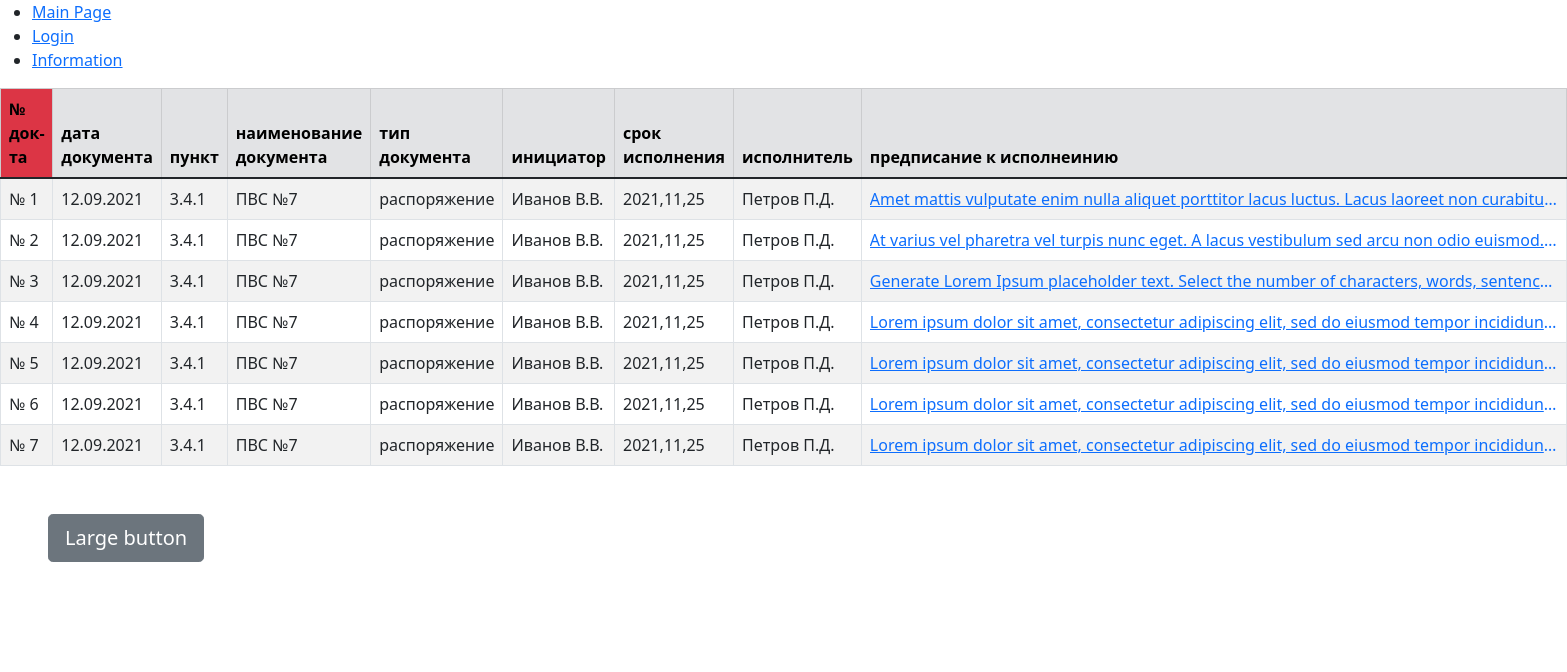
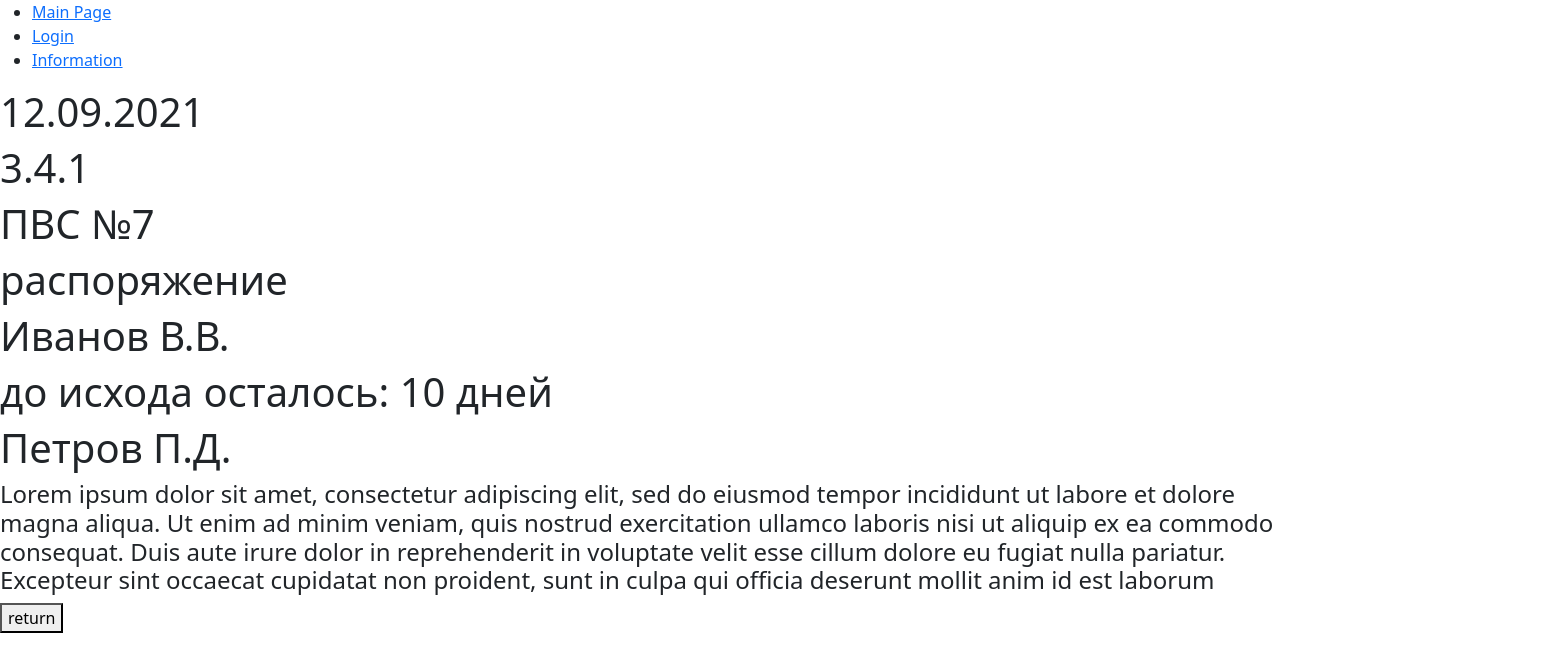
Before and after one commit to Oskaorka/Control-Ececute-Doc, a React (Create React App) app: page /67rdca3eeb7f6fgeed4718123 in a window 1280 px wide. Shown: the top 672 px of the page, 1567 px wide, since content can reach past the window. Built offline with nearby package versions, Linux system fonts and the light colour scheme.

Commit message:
tracer doc

```diff
--- a/src/App.js
+++ b/src/App.js
@@ -1,11 +1,9 @@
 import React from "react";
-// import TableDoc from "./components/layout/tableDoc";
-// import Raport from "react-router-dom";
 import Information from "./components/layout/information";
 import Login from "./components/layout/login";
 import NavBar from "./components/navBar";
 import { Switch, Route } from "react-router-dom";
-import Raport from "./components/raport";
+import RaportList from "./components/raportList";
 
 function App() {
   return (
@@ -17,16 +15,11 @@ function App() {
         <Route
           exact
           path="/:id?"
-          component={Raport}
-          // component={TableDoc}
-          // render={(props) => <TableDoc {...props} />}
-          render={(props) => <Raport {...props} />}
+          component={RaportList}
+          render={(props) => <RaportList {...props} />}
         />
       </Switch>
     </>
   );
 }
-// path="/users/:_id?"
-// component={UserPage}
-// render={(props) => <UserPage {...props} />}
 export default App;
--- a/src/components/fakeApi/lListPerson.js
+++ b/src/components/fakeApi/lListPerson.js
@@ -1,4 +1,4 @@
-const docTasks = [
+const docData = [
   {
     id: "67rdca3eeb7f6fgeed471817",
     "date doc": "12.09.2021",
@@ -6,7 +6,7 @@ const docTasks = [
     "name doc": "ПВС №7",
     "type doc": "распоряжение",
     "name initiator": "Иванов В.В.",
-    "period of execution": "2021,11,25",
+    "period of execution": "2021,12,31",
     "name executor": "Петров П.Д.",
     "execution order":
       " Amet mattis vulputate enim nulla aliquet porttitor lacus luctus. Lacus laoreet non curabitur gravida arcu ac tortor. Arcu odio ut sem nulla pharetra diam sit amet nisl. Viverra justo nec ultrices dui sapien eget mi proin. Mi proin sed libero enim sed. Ultrices gravida dictum fusce ut placerat orci nulla pellentesque. Viverra justo nec ultrices dui sapien eget mi. Elementum curabitur vitae nunc sed velit. Viverra mauris in aliquam sem.",
@@ -18,7 +18,7 @@ const docTasks = [
     "name doc": "ПВС №7",
     "type doc": "распоряжение",
     "name initiator": "Иванов В.В.",
-    "period of execution": "2021,11,25",
+    "period of execution": "2021,10,07",
     "name executor": "Петров П.Д.",
     "execution order":
       " At varius vel pharetra vel turpis nunc eget. A lacus vestibulum sed arcu non odio euismod. Quam elementum pulvinar etiam non quam lacus suspendisse faucibus. Varius sit amet mattis vulputate enim nulla aliquet porttitor lacus. Vel pharetra vel turpis nunc eget lorem dolor sed",
@@ -30,7 +30,7 @@ const docTasks = [
     "name doc": "ПВС №7",
     "type doc": "распоряжение",
     "name initiator": "Иванов В.В.",
-    "period of execution": "2021,11,25",
+    "period of execution": "2021,11,16",
     "name executor": "Петров П.Д.",
     "execution order":
       "Generate Lorem Ipsum placeholder text. Select the number of characters, words, sentences or paragraphs, and hit generate!",
@@ -42,7 +42,7 @@ const docTasks = [
     "name doc": "ПВС №7",
     "type doc": "распоряжение",
     "name initiator": "Иванов В.В.",
-    "period of execution": "2021,11,25",
+    "period of execution": "2021,10,25",
     "name executor": "Петров П.Д.",
     "execution order":
       "Lorem ipsum dolor sit amet, consectetur adipiscing elit, sed do eiusmod tempor incididunt ut labore et dolore magna aliqua. Blandit aliquam etiam erat velit. Tempor orci dapibus ultrices in iaculis nunc sed augue. Semper viverra nam libero justo laoreet sit amet cursus. Velit aliquet sagittis id consectetur purus. Id velit ut tortor pretium viverra suspendisse potenti nullam ac. Quisque egestas diam in arcu cursus euismod quis viverra nibh. Venenatis lectus magna fringilla urna. Consequat mauris nunc congue nisi. Aliquet porttitor lacus luctus accumsan tortor posuere ac ut. Vulputate eu scelerisque felis imperdiet proin. Quis lectus nulla at volutpat diam ut. Libero justo laoreet sit amet cursus sit amet dictum. Purus semper eget duis at tellus at urna condimentum. Leo a diam sollicitudin tempor id eu nisl nunc. Ut sem nulla pharetra diam sit amet nisl suscipit adipiscing. Lorem dolor sed viverra ipsum. Ut sem nulla pharetra diam sit amet nisl suscipit. Diam quis enim lobortis scelerisque fermentum.",
@@ -54,7 +54,7 @@ const docTasks = [
     "name doc": "ПВС №7",
     "type doc": "распоряжение",
     "name initiator": "Иванов В.В.",
-    "period of execution": "2021,11,25",
+    "period of execution": "2023,05,25",
     "name executor": "Петров П.Д.",
     "execution order":
       "Lorem ipsum dolor sit amet, consectetur adipiscing elit, sed do eiusmod tempor incididunt ut labore et dolore magna aliqua. Tellus mauris a diam maecenas. Potenti nullam ac tortor vitae purus faucibus. Faucibus ornare suspendisse sed nisi. Eget dolor morbi non arcu risus. Tincidunt vitae semper quis lectus nulla at volutpat diam. Risus nullam eget felis eget nunc lobortis mattis. Sed felis eget velit aliquet. Orci a scelerisque purus semper. Dignissim sodales ut eu sem integer vitae justo. Leo vel fringilla est ullamcorper eget nulla facilisi. Duis at consectetur lorem donec. Quisque id diam vel quam elementum. Odio eu feugiat pretium nibh ipsum consequat.",
@@ -66,7 +66,7 @@ const docTasks = [
     "name doc": "ПВС №7",
     "type doc": "распоряжение",
     "name initiator": "Иванов В.В.",
-    "period of execution": "2021,11,25",
+    "period of execution": "2022,12,25",
     "name executor": "Петров П.Д.",
     "execution order":
       "Lorem ipsum dolor sit amet, consectetur adipiscing elit, sed do eiusmod tempor incididunt ut labore et dolore magna aliqua. Ut enim ad minim veniam, quis nostrud exercitation ullamco laboris nisi ut aliquip ex ea commodo consequat. Duis aute irure dolor in reprehenderit in voluptate velit esse cillum dolore eu fugiat nulla pariatur. Excepteur sint occaecat cupidatat non proident, sunt in culpa qui officia deserunt mollit anim id est laborum.",
@@ -78,11 +78,11 @@ const docTasks = [
     "name doc": "ПВС №7",
     "type doc": "распоряжение",
     "name initiator": "Иванов В.В.",
-    "period of execution": "2021,11,25",
+    "period of execution": "2021,10,15",
     "name executor": "Петров П.Д.",
     "execution order":
       "Lorem ipsum dolor sit amet, consectetur adipiscing elit, sed do eiusmod tempor incididunt ut labore et dolore magna aliqua. Ut enim ad minim veniam, quis nostrud exercitation ullamco laboris nisi ut aliquip ex ea commodo consequat. Duis aute irure dolor in reprehenderit in voluptate velit esse cillum dolore eu fugiat nulla pariatur. Excepteur sint occaecat cupidatat non proident, sunt in culpa qui officia deserunt mollit anim id est laborum",
   },
 ];
 
-export default docTasks;
+export default docData;
--- a/src/components/raport.jsx
+++ /dev/null
@@ -1,11 +0,0 @@
-import React from "react";
-import TableDoc from "./layout/tableDoc";
-import { useParams } from "react-router-dom";
-const Raport = () => {
-  const params = useParams();
-  const { id } = params;
-  console.log(id);
-  return params !== undefined ? <TableDoc /> : <h1>none</h1>;
-};
-
-export default Raport;
--- /dev/null
+++ b/src/components/raportData.jsx
@@ -0,0 +1,24 @@
+import React from "react";
+import { useHistory } from "react-router";
+import TimerCount from "./utils/timerCount";
+const RaportData = ({ data }) => {
+  const history = useHistory();
+  const returnTable = () => {
+    history.replace("/");
+  };
+  return (
+    <>
+      <h1>{data["date doc"]}</h1>
+      <h1>{data["punct doc"]}</h1>
+      <h1>{data["name doc"]}</h1>
+      <h1>{data["type doc"]}</h1>
+      <h1>{data["name initiator"]}</h1>
+      <h1>до исхода осталось: {TimerCount(data["period of execution"])}</h1>
+      <h1>{data["name executor"]}</h1>
+      <h4>{data["execution order"]}</h4>
+      <button onClick={() => returnTable()}>return</button>
+    </>
+  );
+};
+
+export default RaportData;
--- /dev/null
+++ b/src/components/raportList.jsx
@@ -0,0 +1,16 @@
+import React from "react";
+import TableDoc from "./layout/tableDoc";
+import { useParams } from "react-router-dom";
+import docData from "./fakeApi/lListPerson";
+import RaportData from "./raportData";
+const RaportList = () => {
+  const params = useParams();
+  const { id } = params;
+  const findeData = (id) => {
+    return docData.find((user) => user.id === id);
+  };
+  const user = findeData(id);
+  return user !== undefined ? <RaportData data={user} /> : <TableDoc />;
+};
+
+export default RaportList;
--- a/src/components/table/tableBody.jsx
+++ b/src/components/table/tableBody.jsx
@@ -1,44 +1,22 @@
 import React from "react";
 import TimerCount from "../utils/timerCount";
 import { Link } from "react-router-dom";
-import { useParams } from "react-router-dom";
-// import Login from "../layout/login";
 const TableBody = ({ data }) => {
-  const params = useParams();
-  //   const { id } = params;
-  console.log(params);
-  console.log(data);
-  console.log(TimerCount(2021, 11, 21));
-  const clickz = () => {
-    console.log("zzz");
-    // return <Login />;
-  };
   return (
     <tbody>
       {data.map((el, i) => (
-        <tr onClick={() => clickz()} key={el + i}>
-          {/* {console.log(el["period of execution"].split(","))} */}
-          {/* {const a = (el["period of execution"].split(","))} */}
+        <tr key={el + i}>
           <td>№ {i + 1}</td>
           <td>{el["date doc"]}</td>
           <td>{el["punct doc"]}</td>
           <td>{el["name doc"]}</td>
           <td>{el["type doc"]}</td>
           <td>{el["name initiator"]}</td>
-          <td>{el["period of execution"]}</td>
+          <td>{TimerCount(el["period of execution"])}</td>
           <td>{el["name executor"]}</td>
           <td>
-            {/* <p
-              style={{
-                display: "block",
-                width: "43em",
-                whiteSpace: "nowrap",
-                overflow: "hidden",
-                textOverflow: "ellipsis",
-              }}
-            > */}
             <Link
-              to={`/raport/${el.id}`}
+              to={`/${el.id}`}
               style={{
                 display: "block",
                 width: "43em",
@@ -47,11 +25,8 @@ const TableBody = ({ data }) => {
                 textOverflow: "ellipsis",
               }}
             >
-              {/* {console.log(params)} */}
               {el["execution order"]}
             </Link>
-            {/* {el["execution order"]} */}
-            {/* </p> */}
           </td>
         </tr>
       ))}
--- a/src/components/utils/timerCount.jsx
+++ b/src/components/utils/timerCount.jsx
@@ -1,5 +1,10 @@
-const TimerCount = (year, mounth, day) => {
-    const dateEndTime = Date.parse(new Date(year, mounth - 1, day));
+const TimerCount = (e) => {
+  // const TimerCount = (year, mounth, day) => {
+  const dataTime = e.split(",");
+  // const dateEndTime = Date.parse(new Date(year, mounth - 1, day));
+  const dateEndTime = Date.parse(
+    new Date(dataTime[0], dataTime[1] - 1, dataTime[2])
+  );
   const dateCurrentTime = Date.parse(new Date());
   const getTime = dateEndTime - dateCurrentTime;
   const deadline = getTime / (24 * 60 * 60 * 1000);
```
Lines whose indentation alone changed are shown as unchanged.
